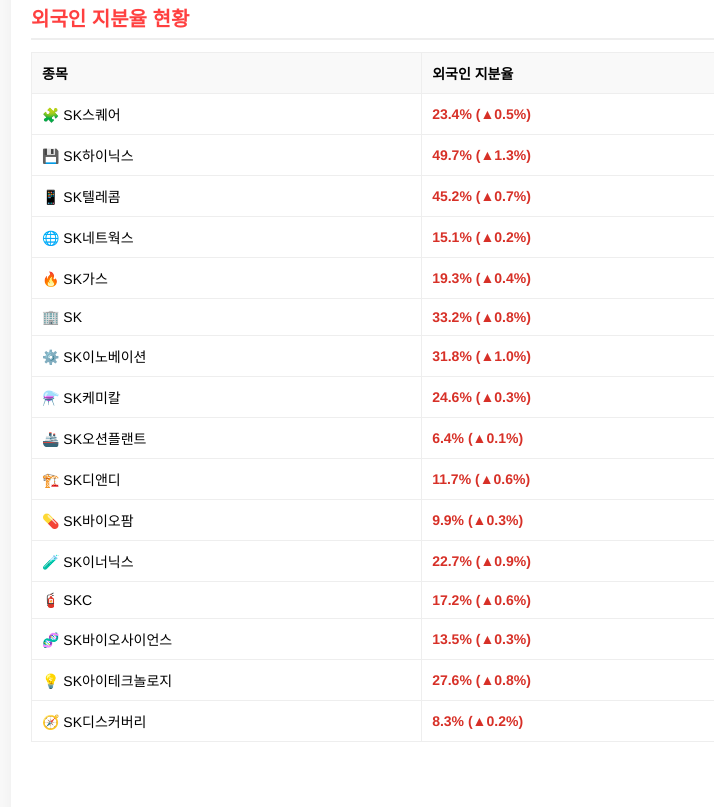
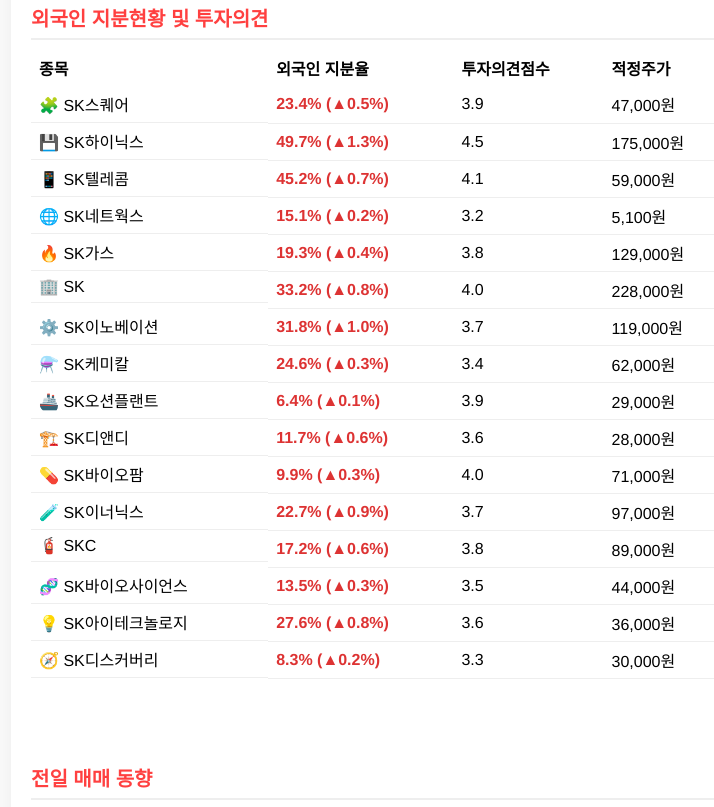
Before and after one commit to AJ-114/sksquare, a plain HTML site: page index.html in a window 1280 px wide. Shown: the part 2412-3219 px from the top of the page, without its empty margins (259-973 px from the left). Drawn offline with nearby package versions, Linux system fonts and the light colour scheme.

Commit message:
Add files via upload

```diff
--- a/index.html
+++ b/index.html
@@ -401,8 +401,8 @@
 <style>
   table { border-collapse: collapse; width: 100%; }
   td, th { padding: 6px 8px; text-align: left; }
-  .positive { color: #0a8; }
-  .negative { color: #d33; }
+  .positive { color: #d33; }
+  .negative { color: #0a8; }
   .neutral  { color: #888; }
 </style>
 
@@ -410,65 +410,39 @@
 <br>
 <br>
 
-<!-- 소제목 -->
-<div class="section-title">외국인 지분율 현황</div>
+    <!-- 소제목 -->
+<div class="section-title">외국인 지분현황 및 투자의견</div>
 
-<!-- 지분율 표 형태로 변경 -->
-<style>
-  table.equity-table {
-    width: 100%;
-    border-collapse: collapse;
-    margin-top: 12px;
-    font-size: 14px;
-  }
-  table.equity-table th, table.equity-table td {
-    padding: 10px;
-    border: 1px solid #eee;
-    text-align: left;
-  }
-  table.equity-table th {
-    background-color: #f9f9f9;
-    font-weight: 600;
-  }
-  .positive {
-    color: #d73027;
-    font-weight: 600;
-  }
-  .neutral {
-    color: #666;
-  }
-  .negative {
-    color: #1a9850;
-    font-weight: 600;
-  }
-</style>
-
+<!-- 지분율 표 형태로 구성 -->
 <table class="equity-table">
   <thead>
     <tr>
       <th>종목</th>
       <th>외국인 지분율</th>
+      <th>투자의견점수</th>
+      <th>적정주가</th>
     </tr>
   </thead>
   <tbody>
-    <tr><td>🧩 SK스퀘어</td><td class="positive">23.4% (▲0.5%)</td>
-    <tr><td>💾 SK하이닉스</td><td class="positive">49.7% (▲1.3%)</td>
-    <tr><td>📱 SK텔레콤</td><td class="positive">45.2% (▲0.7%)</td>
-    <tr><td>🌐 SK네트웍스</td><td class="positive">15.1% (▲0.2%)</td>
-    <tr><td>🔥 SK가스</td><td class="positive">19.3% (▲0.4%)</td>
-    <tr><td>🏢 SK</td><td class="positive">33.2% (▲0.8%)</td>
-    <tr><td>⚙️ SK이노베이션</td><td class="positive">31.8% (▲1.0%)</td>
-    <tr><td>⚗️ SK케미칼</td><td class="positive">24.6% (▲0.3%)</td>
-    <tr><td>🚢 SK오션플랜트</td><td class="positive">6.4% (▲0.1%)</td>
-    <tr><td>🏗️ SK디앤디</td><td class="positive">11.7% (▲0.6%)</td>
-    <tr><td>💊 SK바이오팜</td><td class="positive">9.9% (▲0.3%)</td>
-    <tr><td>🧪 SK이너닉스</td><td class="positive">22.7% (▲0.9%)</td>
-    <tr><td>🧯 SKC</td><td class="positive">17.2% (▲0.6%)</td>
-    <tr><td>🧬 SK바이오사이언스</td><td class="positive">13.5% (▲0.3%)</td>
-    <tr><td>💡 SK아이테크놀로지</td><td class="positive">27.6% (▲0.8%)</td>
-    <tr><td>🧭 SK디스커버리</td><td class="positive">8.3% (▲0.2%)</td>
+    <tr><td class="item">🧩 SK스퀘어</td><td class="positive">23.4% (▲0.5%)</td><td>3.9</td><td>47,000원</td></tr>
+    <tr><td class="item">💾 SK하이닉스</td><td class="positive">49.7% (▲1.3%)</td><td>4.5</td><td>175,000원</td></tr>
+    <tr><td class="item">📱 SK텔레콤</td><td class="positive">45.2% (▲0.7%)</td><td>4.1</td><td>59,000원</td></tr>
+    <tr><td class="item">🌐 SK네트웍스</td><td class="positive">15.1% (▲0.2%)</td><td>3.2</td><td>5,100원</td></tr>
+    <tr><td class="item">🔥 SK가스</td><td class="positive">19.3% (▲0.4%)</td><td>3.8</td><td>129,000원</td></tr>
+    <tr><td class="item">🏢 SK</td><td class="positive">33.2% (▲0.8%)</td><td>4.0</td><td>228,000원</td></tr>
+    <tr><td class="item">⚙️ SK이노베이션</td><td class="positive">31.8% (▲1.0%)</td><td>3.7</td><td>119,000원</td></tr>
+    <tr><td class="item">⚗️ SK케미칼</td><td class="positive">24.6% (▲0.3%)</td><td>3.4</td><td>62,000원</td></tr>
+    <tr><td class="item">🚢 SK오션플랜트</td><td class="positive">6.4% (▲0.1%)</td><td>3.9</td><td>29,000원</td></tr>
+    <tr><td class="item">🏗️ SK디앤디</td><td class="positive">11.7% (▲0.6%)</td><td>3.6</td><td>28,000원</td></tr>
+    <tr><td class="item">💊 SK바이오팜</td><td class="positive">9.9% (▲0.3%)</td><td>4.0</td><td>71,000원</td></tr>
+    <tr><td class="item">🧪 SK이너닉스</td><td class="positive">22.7% (▲0.9%)</td><td>3.7</td><td>97,000원</td></tr>
+    <tr><td class="item">🧯 SKC</td><td class="positive">17.2% (▲0.6%)</td><td>3.8</td><td>89,000원</td></tr>
+    <tr><td class="item">🧬 SK바이오사이언스</td><td class="positive">13.5% (▲0.3%)</td><td>3.5</td><td>44,000원</td></tr>
+    <tr><td class="item">💡 SK아이테크놀로지</td><td class="positive">27.6% (▲0.8%)</td><td>3.6</td><td>36,000원</td></tr>
+    <tr><td class="item">🧭 SK디스커버리</td><td class="positive">8.3% (▲0.2%)</td><td>3.3</td><td>30,000원</td></tr>
   </tbody>
 </table>
+
 
 
 <!-- 소제목 -->
@@ -571,10 +545,10 @@
   SK하이닉스는 AI 수요 확대와 HBM3E 12단 제품의 성공적 출하에 힘입어 2분기 견조한 실적을 기록할 전망입니다. 경쟁사 대비 선단 공정의 우위로 시장 내 독주 체제가 유지되고 있으며, HBM 중심의 제품 믹스 개선이 수익성 향상에 크게 기여하고 있습니다. 환율 변동에도 불구하고 DRAM과 NAND 부문에서 견조한 수급과 가격 상승이 기대되어 주가 상승 여력이 여전히 존재합니다.<br><br>SK텔레콤은 2분기 USIM 해킹 사태와 가입자 이탈로 단기 실적 부진이 불가피하나, 일회성 비용 영향 제거 시 영업이익 정상화가 예상됩니다. 8월부터 시행되는 요금 할인 정책은 단기적으로 수익성에 부담을 주지만, 장기적으로는 배당 안정성과 고객 회복에 기반한 주가 회복이 기대됩니다. 통신 업종 내 최고 수준의 주주환원 정책이 투자 심리 개선에 긍정적으로 작용할 전망입니다.<br><br>SK이노베이션은 2분기 정유 부문의 대규모 적자에도 불구하고 배터리 사업의 개선세가 뚜렷하며, 3분기부터는 정제마진 회복에 힘입어 실적 개선이 예상됩니다. 배터리 자회사의 고정비 부담이 일부 상존하나, 북미 시장 판매 증가와 IRA 정책 안정화가 긍정적 영향을 미치고 있습니다. 재무구조 개선 및 포트폴리오 리밸런싱을 통해 중장기 펀더멘탈 강화가 기대됩니다.<br><br>SK가스는 발전 사업을 통한 수익성 개선과 함께 LPG-LNG 복합 발전소 가동으로 사업 다각화를 추진 중입니다. 첫 수소연료전지 발전소 가동과 정부의 청정수소 산업 지원 정책이 중장기 성장 동력으로 작용할 전망입니다. 발전 부문 매출 확대와 안정적인 영업이익률은 SK가스의 가치 재평가 요인이 될 것입니다.<br><br>SK바이오팜은 미국 시장에서의 엑스코프리 처방 건수 증가와 후속 신약 개발 기대감이 매출 성장과 이익 개선을 견인하고 있습니다. 관세 불확실성 해소 및 DTC 광고 확대가 긍정적 모멘텀으로 작용하며, 연내 전신발작 3상 결과 발표가 투자 심리를 강화할 전망입니다. 미국 내 직판 영업망을 활용한 후속 제품 도입으로 추가 성장 가능성이 큽니다.
 </div>
 
-<!-- 리포트 카드 컨테이너 -->
+<!-- 리포트 카드 컨테이너
 <div style="display: flex; flex-direction: column; gap: 20px; font-size: 17px; color: #222;">
 
-  <!-- 카드 1 -->
+
   <div style="display: flex; align-items: center; justify-content: space-between; background: #fafafa; border-radius: 12px; padding: 16px 20px; box-shadow: 0 2px 6px rgba(0, 0, 0, 0.04);">
     <div style="flex: 1;">
       <div style="font-size: 13px; color: #888; margin-bottom: 6px;">리포트 | 미래에셋 | 김건영 | 2025년 7월 14일</div>
@@ -582,13 +556,13 @@
         SK하이닉스 2Q25 견조한 실적 전망 및 HBM 중심 수익성 개선
       </a>
       <div style="font-size: 15px; color: #555; margin-top: 4px;">
-       <!-- SK텔레콤을 중심으로 ICT 계열사의 AI 신사업 강화가 그룹의 중장기 성장 동력 확보에 직접적인 영향-->
+
       </div>
     </div>
-    <!--<img src="https://images.unsplash.com/photo-1593642532973-d31b6557fa68?auto=format&fit=crop&w=80&h=80" alt="SK Office" style="border-radius: 8px; margin-left: 20px;">-->
+
   </div>
 
-  <!-- 카드 2 -->
+
   <div style="display: flex; align-items: center; justify-content: space-between; background: #fafafa; border-radius: 12px; padding: 16px 20px; box-shadow: 0 2px 6px rgba(0, 0, 0, 0.04);">
     <div style="flex: 1;">
       <div style="font-size: 13px; color: #888; margin-bottom: 6px;">리포트 | IBK | 김운호 | 2025년 7월 15일</div>
@@ -596,13 +570,13 @@
         SK텔레콤 2Q25 USIM 해킹 영향과 단기 실적 부진, 배당 안정성 유지 전망
       </a>
       <div style="font-size: 15px; color: #555; margin-top: 4px;">
-       <!-- SK하이닉스가 반도체 HBM 공급 과잉에 따른 생산 조정과 원가 관리 필요성이 커져 실적과 주가에 민감하게 작용할 가능성-->
+
       </div>
     </div>
-    <!--<img src="https://images.unsplash.com/photo-1518770660439-4636190af475?auto=format&fit=crop&w=80&h=80" alt="Semiconductor" style="border-radius: 8px; margin-left: 20px;">-->
+
   </div>
 
-  <!-- 카드 3 -->
+
   <div style="display: flex; align-items: center; justify-content: space-between; background: #fafafa; border-radius: 12px; padding: 16px 20px; box-shadow: 0 2px 6px rgba(0, 0, 0, 0.04);">
     <div style="flex: 1;">
       <div style="font-size: 13px; color: #888; margin-bottom: 6px;">리포트 | 신한 | 김아람 | 2025년 7월 14일</div>
@@ -610,11 +584,12 @@
         SK이노베이션 2Q25 정유 부진과 배터리 개선, 3Q25 실적 회복 기대
       </a>
       <div style="font-size: 15px; color: #555; margin-top: 4px;">
-        <!--SK이노베이션과 SK하이닉스가 무역장벽 완화에 따른 수출 확대와 원가 절감 효과로 제조 및 에너지 부문에서 수익성 개선을 기대-->
+
       </div>
     </div>
-    <!--<img src="https://images.unsplash.com/photo-1559526324-593bc073d938?auto=format&fit=crop&w=80&h=80" alt="Stocks" style="border-radius: 8px; margin-left: 20px;">-->
+
   </div>
+-->
 
 <br>
 <br>
@@ -631,10 +606,10 @@
   최근 AI와 클라우드 수요 급증으로 반도체 산업 내 B2B AI 수요가 새롭게 부각되고 있습니다. Google의 FY2Q25 실적 발표를 통해 클라우드 인프라 부족이 지속되며, 관련 설비 투자 증가가 예상되어 SK하이닉스 등 반도체 계열사에 긍정적인 영향을 미칠 전망입니다. 8월 중순까지 빅테크 및 데이터센터 관련 실적 발표가 업황을 가늠하는 중요한 지표가 될 것입니다.<br><br>무선통신서비스 산업에서는 7월 단말기 유통법 폐지에도 불구하고 제조사 간 경쟁이 크지 않아 과열 우려는 낮은 상태입니다. SK텔레콤을 비롯한 통신 3사는 단기 마케팅 비용 급증 없이 안정적인 수익성을 유지할 것으로 예상되며, 가입자 점유율 변동도 단기 이슈에 그칠 가능성이 큽니다. 이에 따라 하반기 실적 안정성과 투자 심리 회복이 기대됩니다.<br><br>화학 산업은 최근 EU와 미국의 반덤핑 관세 및 관련 구조조정 이슈가 부각되고 있습니다. 에폭시 체인 내 선박용 도료 가격 상승과 2026년 EUDR 시행 준비가 시장에 영향을 미치고 있어 SKC와 SK케미칼 등 화학 계열사의 수익성 변화에 주목할 필요가 있습니다. 관련 원재료 공급 및 가격 동향을 면밀히 관찰해야 할 시점입니다.<br><br>제약 산업에서는 글로벌 바이오제약 업종이 연구개발 성과와 해외 사업 성장에 힘입어 지속적인 주가 상승 모멘텀을 보이고 있습니다. SK바이오팜과 SK바이오사이언스 등은 차별화된 신약 개발 및 임상 성과 발표가 기대되어 중장기 성장 전망이 밝습니다. 높은 변동성 속에서도 재평가 모멘텀에 주목할 필요가 있습니다.<br><br>에너지장비 및 서비스 산업에서는 중국 태양광 관련 Anti-Involution 기대감이 강하게 나타나고 있습니다. 최근 한 달간 67% 급등한 주가와 함께 실적 개선은 시간이 필요하나, 관련 밸류에이션 리레이팅이 선행되고 있습니다. SK오션플랜트 등은 태양광 및 해상풍력 사업에서 중장기 성장 기반을 마련 중입니다.
 </div>
 
-<!-- 리포트 카드 컨테이너 -->
+<!--
 <div style="display: flex; flex-direction: column; gap: 20px; font-size: 17px; color: #222;">
 
-  <!-- 카드 1 -->
+
   <div style="display: flex; align-items: center; justify-content: space-between; background: #fafafa; border-radius: 12px; padding: 16px 20px; box-shadow: 0 2px 6px rgba(0, 0, 0, 0.04);">
     <div style="flex: 1;">
       <div style="font-size: 13px; color: #888; margin-bottom: 6px;">리포트 | 하나증권 | 김홍식 | 2025년 7월 24일</div>
@@ -642,13 +617,14 @@
         아주 좋은 출발, AI 2라운드 진입
       </a>
       <div style="font-size: 15px; color: #555; margin-top: 4px;">
-       <!-- SK텔레콤을 중심으로 ICT 계열사의 AI 신사업 강화가 그룹의 중장기 성장 동력 확보에 직접적인 영향-->
+
       </div>
     </div>
-    <!--<img src="https://images.unsplash.com/photo-1593642532973-d31b6557fa68?auto=format&fit=crop&w=80&h=80" alt="SK Office" style="border-radius: 8px; margin-left: 20px;">-->
+
   </div>
 
-  <!-- 카드 2 -->
+
+
   <div style="display: flex; align-items: center; justify-content: space-between; background: #fafafa; border-radius: 12px; padding: 16px 20px; box-shadow: 0 2px 6px rgba(0, 0, 0, 0.04);">
     <div style="flex: 1;">
       <div style="font-size: 13px; color: #888; margin-bottom: 6px;">리포트 | 대신증권 | 김회재 | 2025년 7월 15일</div>
@@ -656,13 +632,14 @@
         단통법 폐지에도 하반기 마케팅비용 급등은 없다
       </a>
       <div style="font-size: 15px; color: #555; margin-top: 4px;">
-       <!-- SK하이닉스가 반도체 HBM 공급 과잉에 따른 생산 조정과 원가 관리 필요성이 커져 실적과 주가에 민감하게 작용할 가능성-->
+
       </div>
     </div>
-    <!--<img src="https://images.unsplash.com/photo-1518770660439-4636190af475?auto=format&fit=crop&w=80&h=80" alt="Semiconductor" style="border-radius: 8px; margin-left: 20px;">-->
+
   </div>
 
-  <!-- 카드 3 -->
+
+
   <div style="display: flex; align-items: center; justify-content: space-between; background: #fafafa; border-radius: 12px; padding: 16px 20px; box-shadow: 0 2px 6px rgba(0, 0, 0, 0.04);">
     <div style="flex: 1;">
       <div style="font-size: 13px; color: #888; margin-bottom: 6px;">리포트 | 다올증권 | 고영민 | 2025년 7월 14일</div>
@@ -670,12 +647,12 @@
         에폭시 체인 개선 가능성 점검
       </a>
       <div style="font-size: 15px; color: #555; margin-top: 4px;">
-        <!--SK이노베이션과 SK하이닉스가 무역장벽 완화에 따른 수출 확대와 원가 절감 효과로 제조 및 에너지 부문에서 수익성 개선을 기대-->
+
       </div>
     </div>
-    <!--<img src="https://images.unsplash.com/photo-1559526324-593bc073d938?auto=format&fit=crop&w=80&h=80" alt="Stocks" style="border-radius: 8px; margin-left: 20px;">-->
+
   </div>
-
+-->
 
 
 </div>
```
